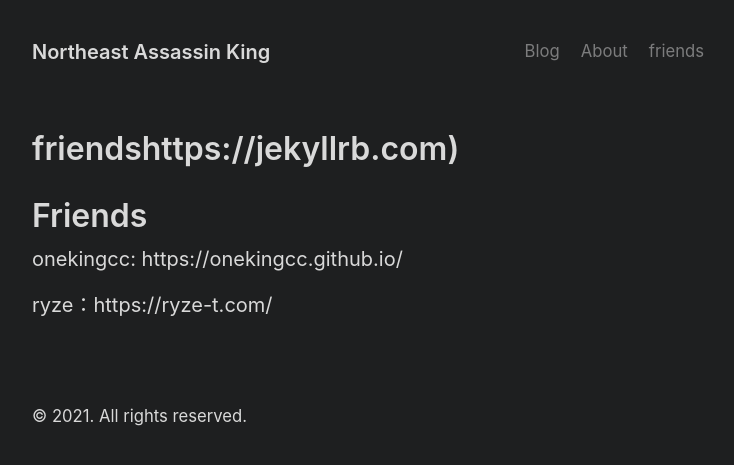
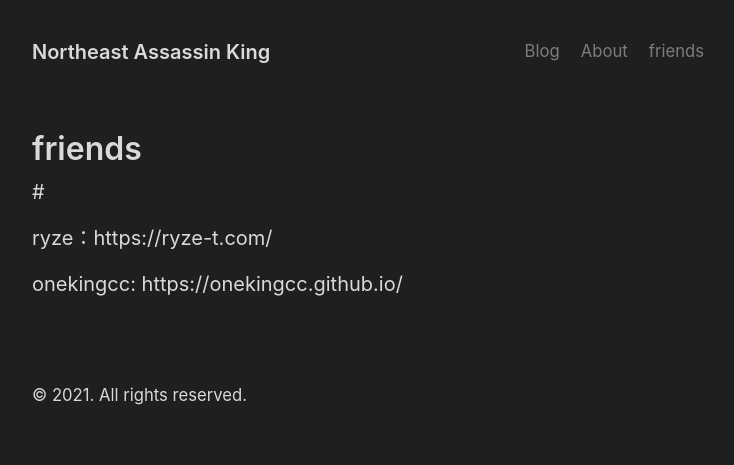
Before and after one commit to Caozuoking/caozuoking.github.io, a Jekyll site: the page built from friends.md, in a window 1280 px wide. Shown: the top 465 px of the page, without its empty margins (272-1006 px from the left). Built offline with Jekyll 4.4.1, drawn with Linux system fonts in a browser that asks for light colours; part of the change alters nothing that is shown.

Commit message:
更新 friends.md

```diff
--- a/friends.md
+++ b/friends.md
@@ -1,10 +1,10 @@
 ---
 layout: page
-title: friendshttps://jekyllrb.com)
+title: friends
 ---
 
-# Friends
+#
+
+ryze：https://ryze-t.com/
 
 onekingcc:  https://onekingcc.github.io/
-
-ryze：https://ryze-t.com/
```
